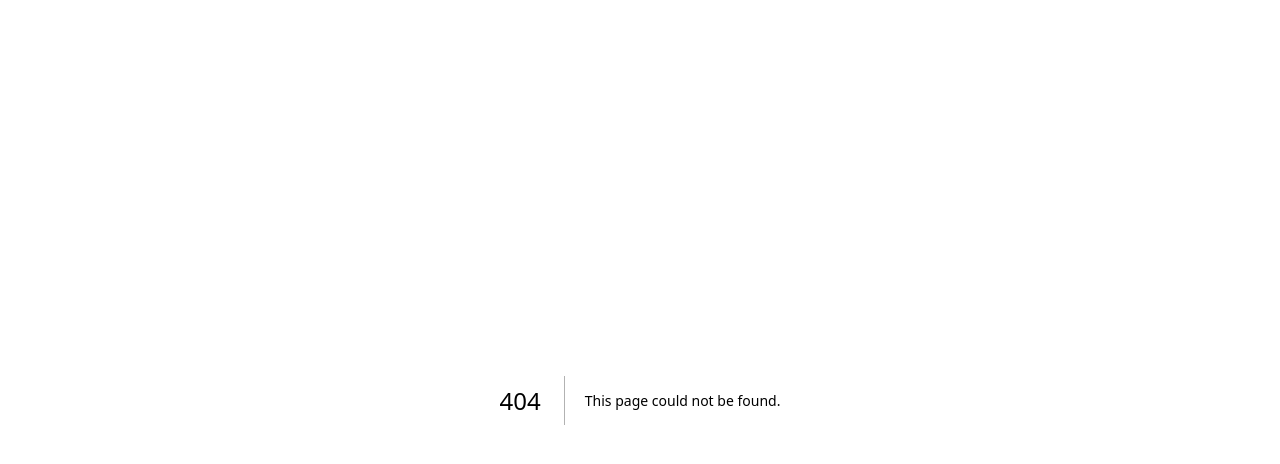
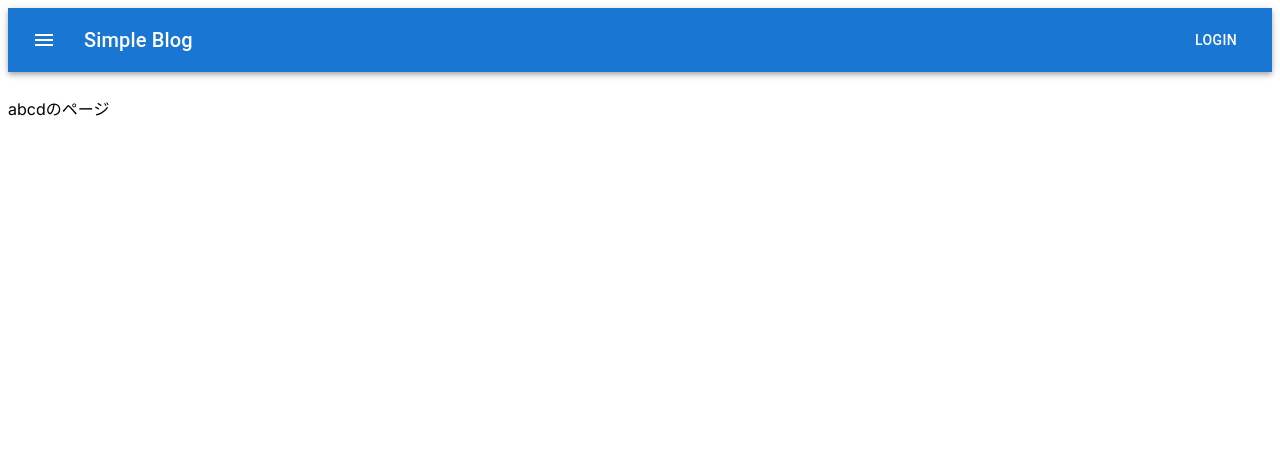
Before and after one commit to no-shin/simple_blog, a Next.js app: page /article/abcd in a window 1280 px wide. Before the commit this address had no page. Shown: the top 464 px of the page. Built offline with nearby package versions, Linux system fonts and the light colour scheme.

Commit message:
make article system

```diff
--- /dev/null
+++ b/src/app/article/[id]/page.tsx
@@ -0,0 +1,18 @@
+import Header from "../..//components/header";
+import { useSearchParams } from "next/navigation";
+
+function article({
+  params,
+}: {
+  params: { id: string };
+}) {
+  const pageId = params.id;
+  return (
+    <div>
+      <Header />
+      <p>{pageId}のページ</p>
+    </div>
+  );
+}
+
+export default article;
--- a/src/app/components/header.tsx
+++ b/src/app/components/header.tsx
@@ -1,5 +1,6 @@
-import { Button, Box, AppBar, Toolbar, Typography, Link, IconButton } from "@mui/material";
+import { Button, Box, AppBar, Toolbar, Link as MuiLink, IconButton } from "@mui/material";
 import MenuIcon from "@mui/icons-material/Menu";
+import NextLink from 'next/link';
 
 export default function Header() {
   return (
@@ -15,10 +16,10 @@ export default function Header() {
           >
             <MenuIcon />
           </IconButton>
-          <Link href="/" underline="none" color="white" variant="h6" sx={{ flexGrow: 1 }}>
+          <MuiLink component={NextLink} href="/" underline="none" color="white" variant="h6" sx={{ flexGrow: 1 }}>
             {"Simple Blog"}
-          </Link>
-          <Button color="inherit" href="login">Login</Button>
+          </MuiLink>
+          <Button component={NextLink} color="inherit" href="login">Login</Button>
         </Toolbar>
       </AppBar>
     </Box>
--- a/src/app/page.tsx
+++ b/src/app/page.tsx
@@ -1,10 +1,12 @@
 import Header from "./components/header";
+import NextLink from 'next/link';
 
 export default function Home() {
   return (
     <div>
       <Header />
       <p>ここはトップページ</p>
+      <NextLink href="/article/abcd">記事</NextLink>
     </div>
   );
 }
```
